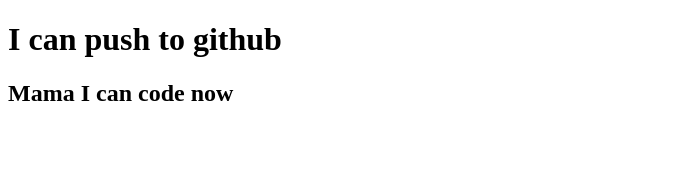
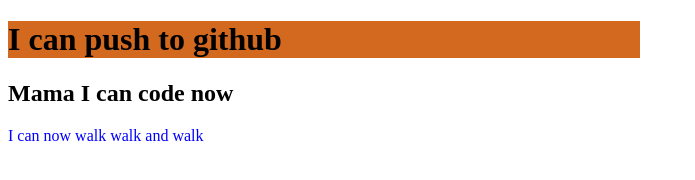
Before and after one commit to eksaf/my-fourth-repo, a plain HTML site: page index.html in a window 1280 px wide. Shown: the whole page, without its empty margins (0-695 px from the left). Drawn offline with Linux system fonts and the light colour scheme.

Commit message:
color added

```diff
--- a/index.html
+++ b/index.html
@@ -6,11 +6,13 @@
     <meta http-equiv="X-UA-Compatible" content="IE=edge">
     <meta name="viewport" content="width=device-width, initial-scale=1.0">
     <title>My fouth github</title>
+    <link rel="stylesheet" href="style.css">
 </head>
 
 <body>
     <h1>I can push to github</h1>
     <h2>Mama I can code now</h2>
+    <p>I can now walk walk and walk</p>
 
 </body>
 
--- /dev/null
+++ b/style.css
@@ -0,0 +1,7 @@
+p{
+    color:blue;
+}
+h1{
+    background-color:chocolate;
+    width:50%;
+}
```
